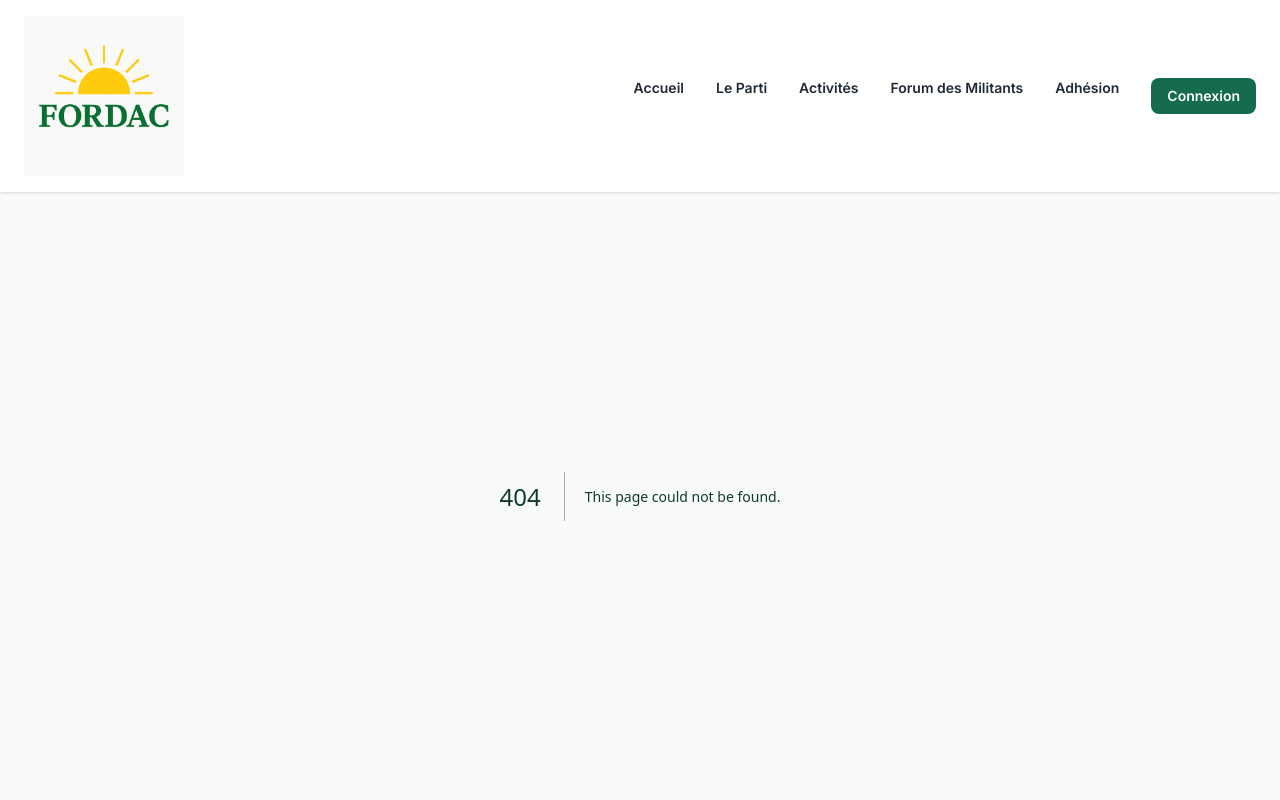
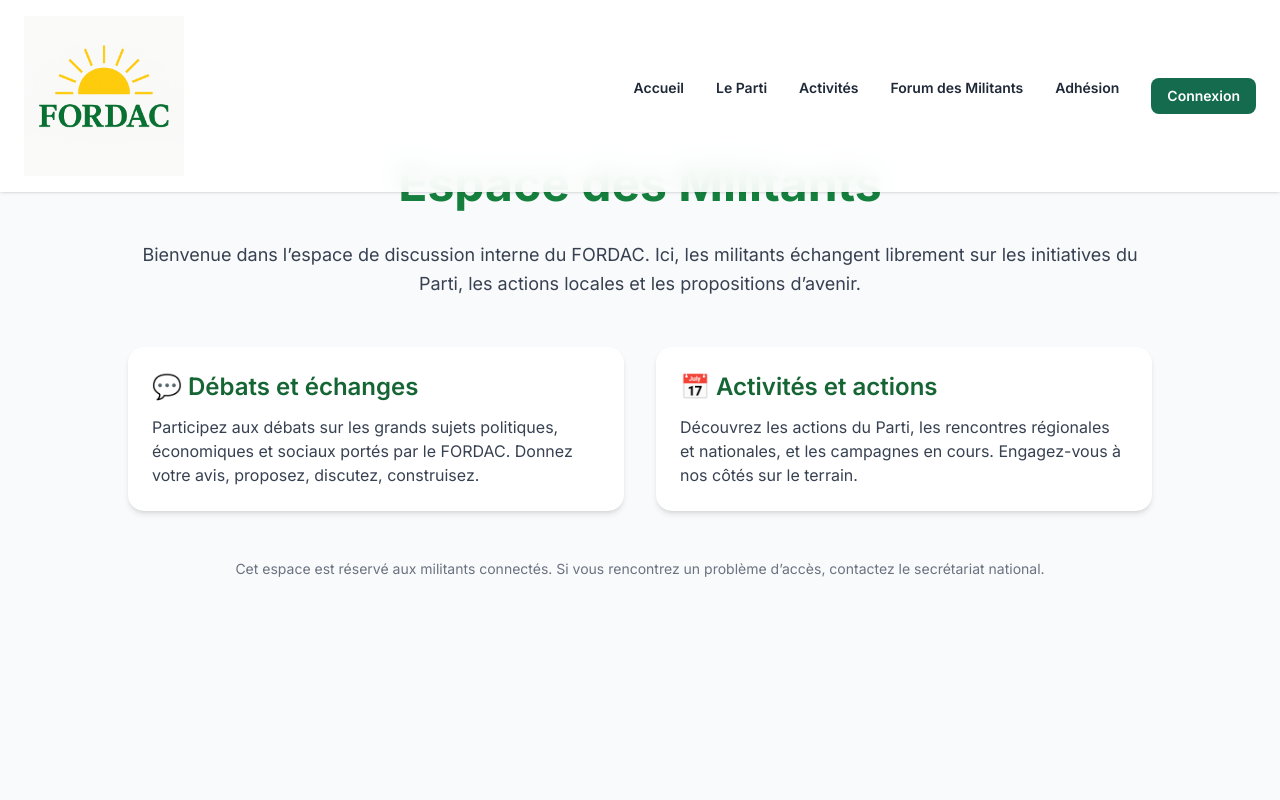
Before and after one commit to hdesumo/fordac-connect-frontend, a Next.js app: page /forum/espace in a window 1280 px wide. Before the commit this address had no page. Shown: the top 800 px of the page. Built offline with nearby package versions, Linux system fonts and the light colour scheme; sample sign-in values are in the browser's storage.

Commit message:
feat: ajout de la page restreinte Espace des Militants (accès après connexion)

```diff
--- /dev/null
+++ b/app/forum/espace/page.tsx
@@ -0,0 +1,70 @@
+"use client";
+
+import { useEffect, useState } from "react";
+import { useRouter } from "next/navigation";
+
+export default function ForumEspacePage() {
+  const [isAuthenticated, setIsAuthenticated] = useState(false);
+  const router = useRouter();
+
+  // 🔐 Simulation d’un contrôle de session
+  useEffect(() => {
+    const token = localStorage.getItem("fordac_token");
+    if (token) {
+      setIsAuthenticated(true);
+    } else {
+      router.push("/login");
+    }
+  }, [router]);
+
+  if (!isAuthenticated) {
+    return (
+      <main className="min-h-screen flex flex-col items-center justify-center bg-gray-100 dark:bg-gray-900 text-gray-800 dark:text-gray-100">
+        <h2 className="text-2xl font-semibold mb-4">Vérification de l’accès...</h2>
+        <p className="text-gray-500">Veuillez patienter...</p>
+      </main>
+    );
+  }
+
+  return (
+    <main className="min-h-screen bg-gray-50 dark:bg-gray-950 text-gray-900 dark:text-gray-100 px-6 py-16">
+      <div className="max-w-5xl mx-auto text-center">
+        <h1 className="text-4xl md:text-5xl font-bold mb-8 text-green-700 dark:text-amber-400">
+          Espace des Militants
+        </h1>
+        <p className="text-lg text-gray-700 dark:text-gray-300 mb-12 leading-relaxed">
+          Bienvenue dans l’espace de discussion interne du FORDAC.
+          Ici, les militants échangent librement sur les initiatives du Parti,
+          les actions locales et les propositions d’avenir.
+        </p>
+
+        <section className="grid md:grid-cols-2 gap-8 text-left">
+          <div className="bg-white dark:bg-gray-800 shadow-md rounded-xl p-6 hover:shadow-lg transition">
+            <h3 className="text-2xl font-semibold mb-3 text-green-800 dark:text-amber-400">
+              💬 Débats et échanges
+            </h3>
+            <p className="text-gray-700 dark:text-gray-300">
+              Participez aux débats sur les grands sujets politiques, économiques et sociaux
+              portés par le FORDAC. Donnez votre avis, proposez, discutez, construisez.
+            </p>
+          </div>
+
+          <div className="bg-white dark:bg-gray-800 shadow-md rounded-xl p-6 hover:shadow-lg transition">
+            <h3 className="text-2xl font-semibold mb-3 text-green-800 dark:text-amber-400">
+              📅 Activités et actions
+            </h3>
+            <p className="text-gray-700 dark:text-gray-300">
+              Découvrez les actions du Parti, les rencontres régionales et nationales,
+              et les campagnes en cours. Engagez-vous à nos côtés sur le terrain.
+            </p>
+          </div>
+        </section>
+
+        <p className="mt-12 text-sm text-gray-500 dark:text-gray-400">
+          Cet espace est réservé aux militants connectés.
+          Si vous rencontrez un problème d’accès, contactez le secrétariat national.
+        </p>
+      </div>
+    </main>
+  );
+}
```
